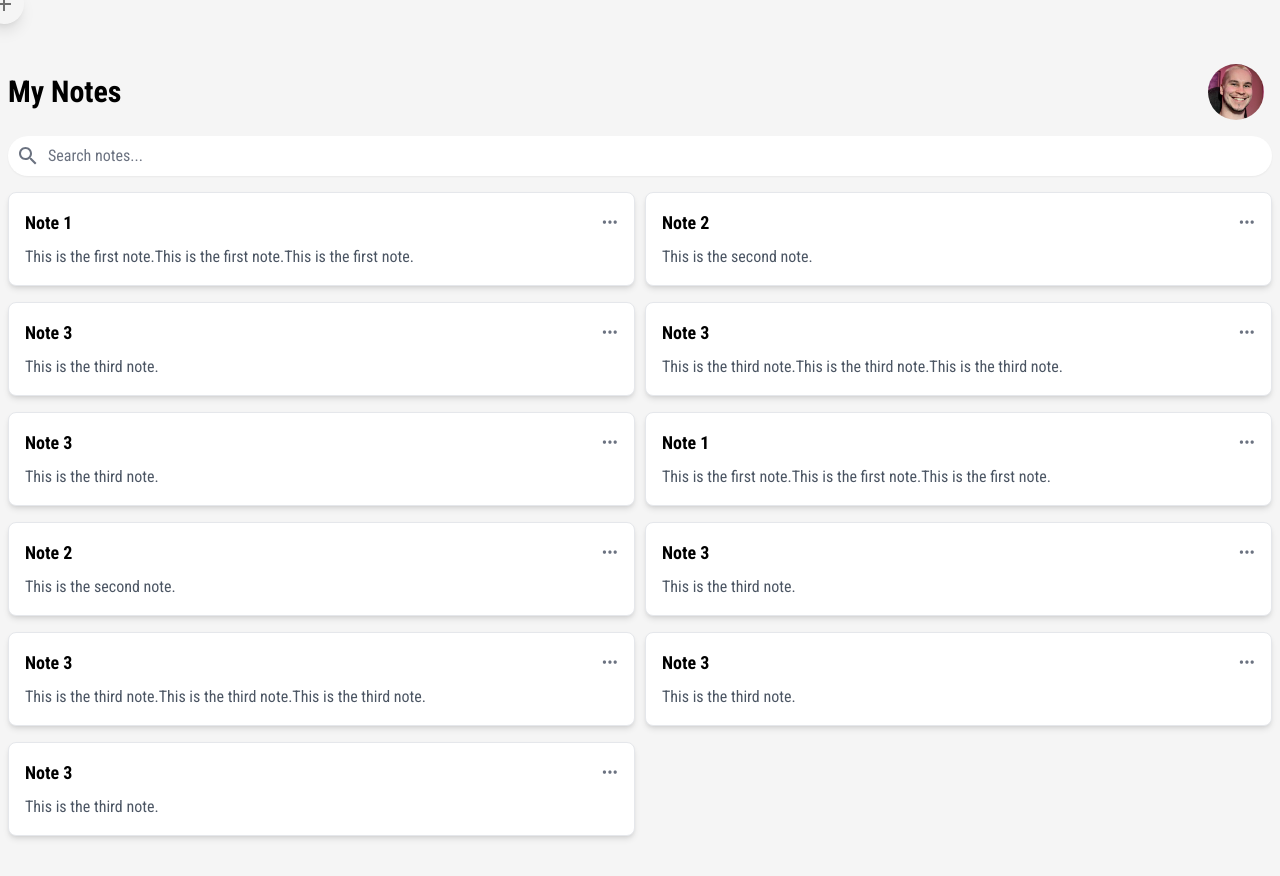
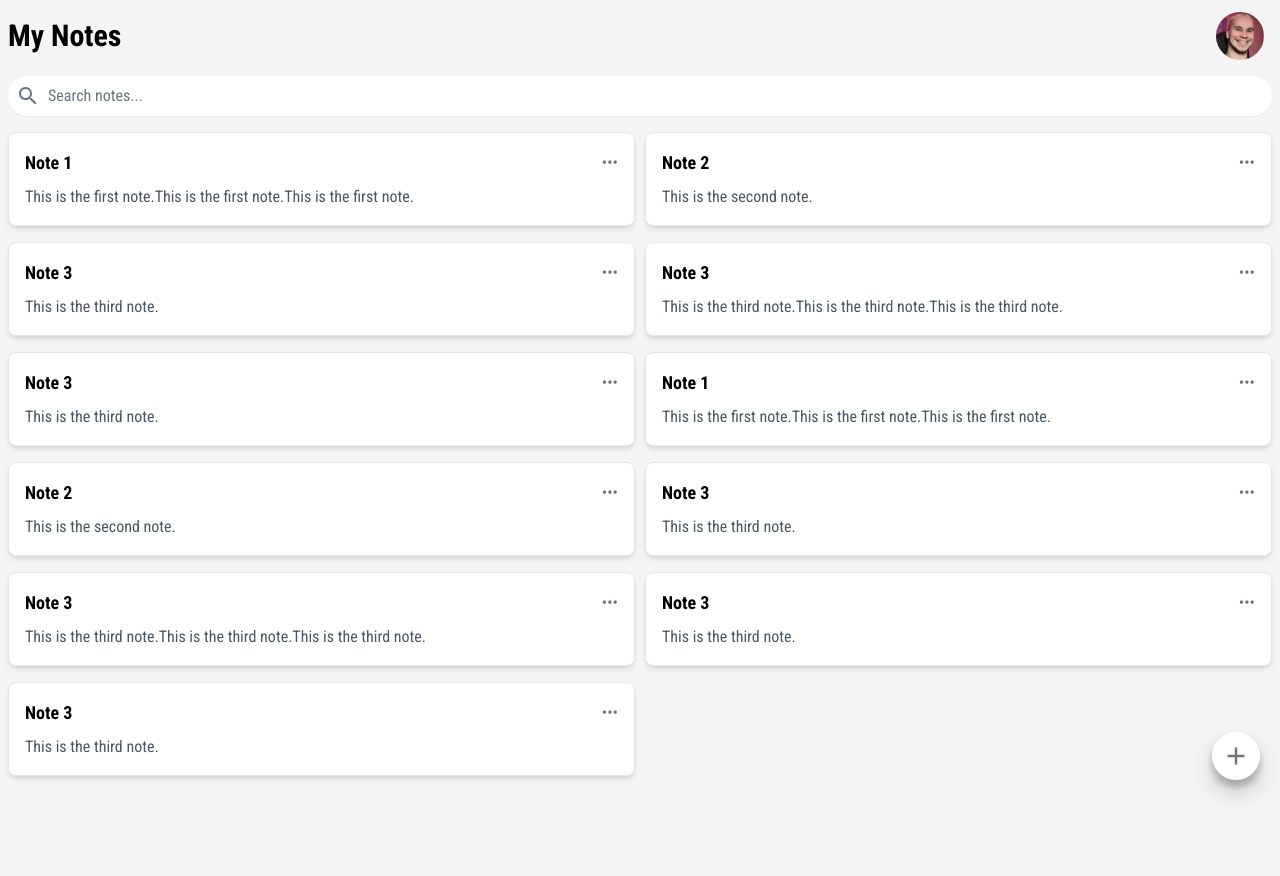
Before and after one commit to ChristianKatka/avocado-app, a React (Vite) app in the folder 4_UI/: page / in a window 1280 px wide. After the commit the page ends 804 px from the top, so only its background shows below. Built offline with nearby package versions, Linux system fonts and the light colour scheme.

Commit message:
add new note page added

```diff
--- a/4_UI/src/App.tsx
+++ b/4_UI/src/App.tsx
@@ -4,14 +4,16 @@ import { Register } from "./auth/components/Register";
 import { Home } from "./home/Home";
 import { About } from "./shared/About";
 import { NotFound } from "./shared/NotFound";
+import { CreateNote } from "./create-note/CreateNote";
 
 export const App = () => {
   return (
     <BrowserRouter>
       <Routes>
         <Route path="/" element={<Home />} />
+        <Route path="/create-note" element={<CreateNote />} />
+
         <Route path="/register" element={<Register />} />
-
         <Route path="/about" element={<About />} />
         <Route path="*" element={<NotFound />} />
       </Routes>
--- /dev/null
+++ b/4_UI/src/create-note/CreateNote.tsx
@@ -0,0 +1,19 @@
+import { CreateNoteNavbar } from "./CreateNoteNavbar";
+
+export const CreateNote = () => {
+  const note = {
+    title: "Purpose of life",
+    timeStamp: "Sun, 29 Jan 24",
+    text: "Lorem ipsum dolor sit, amet consectetur adipisicing elit. Odio, recusandae. Explicabo, maiores nemo quisquam, itaque sint nobis repellendus fugit ad fuga, ea minima iusto repudiandae magni veritatis quia atque aspernatur rerum. Dicta, nihil.",
+  };
+  return (
+    <>
+      <div className="flex flex-col gap-4 px-2 py-3">
+        <CreateNoteNavbar></CreateNoteNavbar>
+        <p className="font-bold text-4xl">{note.title}</p>
+        <p className="text-gray-500">{note.timeStamp}</p>
+        <p>{note.text}</p>
+      </div>
+    </>
+  );
+};
--- /dev/null
+++ b/4_UI/src/create-note/CreateNoteNavbar.tsx
@@ -0,0 +1,21 @@
+import ArrowBackIosIcon from "@mui/icons-material/ArrowBackIos";
+import { IconButton } from "@mui/material";
+import { useNavigate } from "react-router-dom";
+
+export const CreateNoteNavbar = () => {
+  const navigate = useNavigate();
+
+  const goBack = () => {
+    navigate("/");
+  };
+  return (
+    <>
+      <div className="flex justify-between items-center pb-10 px-2">
+        <IconButton onClick={goBack}>
+          <ArrowBackIosIcon />
+        </IconButton>
+        <a style={{ color: "#007AFF" }}>Save</a>
+      </div>
+    </>
+  );
+};
--- a/4_UI/src/home/AddNoteButton.tsx
+++ b/4_UI/src/home/AddNoteButton.tsx
@@ -1,19 +1,29 @@
 import AddIcon from "@mui/icons-material/Add";
 import { IconButton } from "@mui/material";
+import { useNavigate } from "react-router-dom";
 
-const AddNoteButton = () => {
+export const AddNoteButton = () => {
+  const navigate = useNavigate();
+
+  const addNoteButton = () => {
+    console.log("yes");
+    navigate("/create-note");
+  };
   return (
     <IconButton
-      className="fixed bottom-4 right-4 bg-blue-500 text-white rounded-full p-2 shadow-lg hover:bg-blue-600 transition-colors"
-      style={{ zIndex: 1000 }}
-      onClick={() => {
-        // Handle button click, e.g., open a modal or navigate to a form
-        console.log("Add note button clicked");
+      style={{
+        position: "fixed",
+        bottom: "1.5rem",
+        right: "1.5rem",
+        zIndex: 5,
+        backgroundColor: "white",
+        transform: "scale(1.2)",
+        boxShadow:
+          "0 10px 20px rgba(0, 0, 0, 0.2), 0 6px 6px rgba(0, 0, 0, 0.2)",
       }}
+      onClick={addNoteButton}
     >
       <AddIcon />
     </IconButton>
   );
 };
-
-export default AddNoteButton;
--- a/4_UI/src/home/Home.tsx
+++ b/4_UI/src/home/Home.tsx
@@ -1,8 +1,8 @@
 import { useNavigate } from "react-router-dom";
 import { Navbar } from "./Navbar";
-import NotesMasonry from "./NotesMasonry";
+import { NotesMasonry } from "./NotesMasonry";
 import { SearchInput } from "./SearchInput";
-import AddNoteButton from "./AddNoteButton";
+import { AddNoteButton } from "./AddNoteButton";
 
 export const Home = () => {
   const navigate = useNavigate();
@@ -11,7 +11,7 @@ export const Home = () => {
     <>
       <AddNoteButton></AddNoteButton>
 
-      <div className="flex flex-col gap-4 px-2 py-6">
+      <div className="flex flex-col gap-4 px-2 py-3">
         <Navbar></Navbar>
         <SearchInput></SearchInput>
         <NotesMasonry></NotesMasonry>
--- a/4_UI/src/home/Navbar.tsx
+++ b/4_UI/src/home/Navbar.tsx
@@ -6,7 +6,7 @@ export const Navbar = () => {
       <div className="flex justify-between items-center">
         <p className="font-bold text-3xl">My Notes</p>
         <img
-          className="w-14 h-14 object-cover mr-2 rounded-full"
+          className="w-12 h-12 object-cover mr-2 rounded-full"
           src={profileImage}
           alt="profile-image"
         />
--- a/4_UI/src/home/NotesMasonry.tsx
+++ b/4_UI/src/home/NotesMasonry.tsx
@@ -37,7 +37,7 @@ const breakpointColumnsObj = {
   500: 2, // Two columns for screens 500px and wider
 };
 
-const NotesMasonry = () => {
+export const NotesMasonry = () => {
   return (
     <Masonry
       breakpointCols={breakpointColumnsObj}
@@ -59,5 +59,3 @@ const NotesMasonry = () => {
     </Masonry>
   );
 };
-
-export default NotesMasonry;
--- a/4_UI/src/main.tsx
+++ b/4_UI/src/main.tsx
@@ -4,6 +4,7 @@ import { Provider } from "react-redux";
 import { App } from "./App.tsx";
 import "./index.css";
 import { store } from "./store/store.ts";
+import AddNoteButton from "./home/AddNoteButton.tsx";
 
 createRoot(document.getElementById("root")!).render(
   <StrictMode>
```
